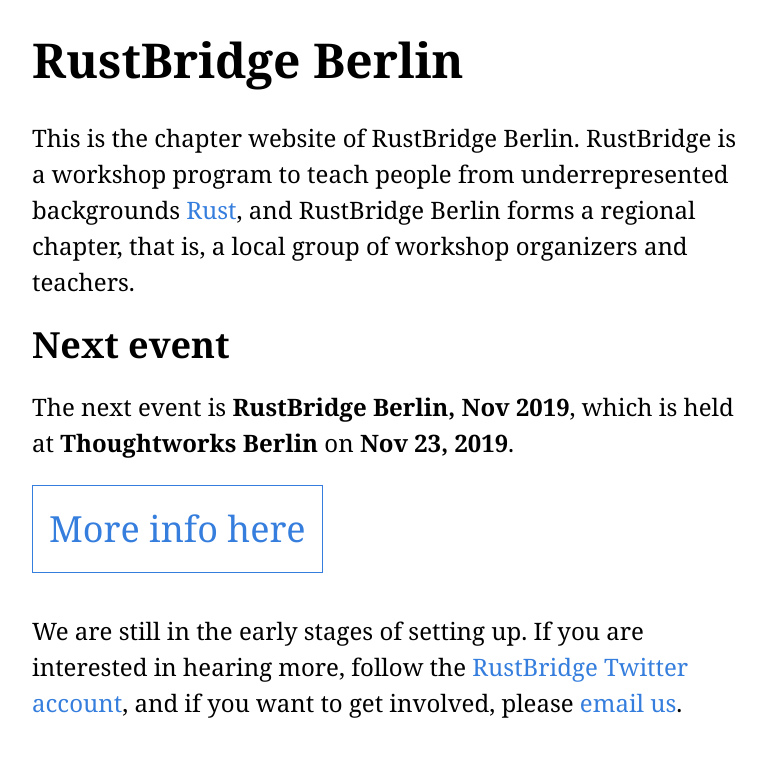
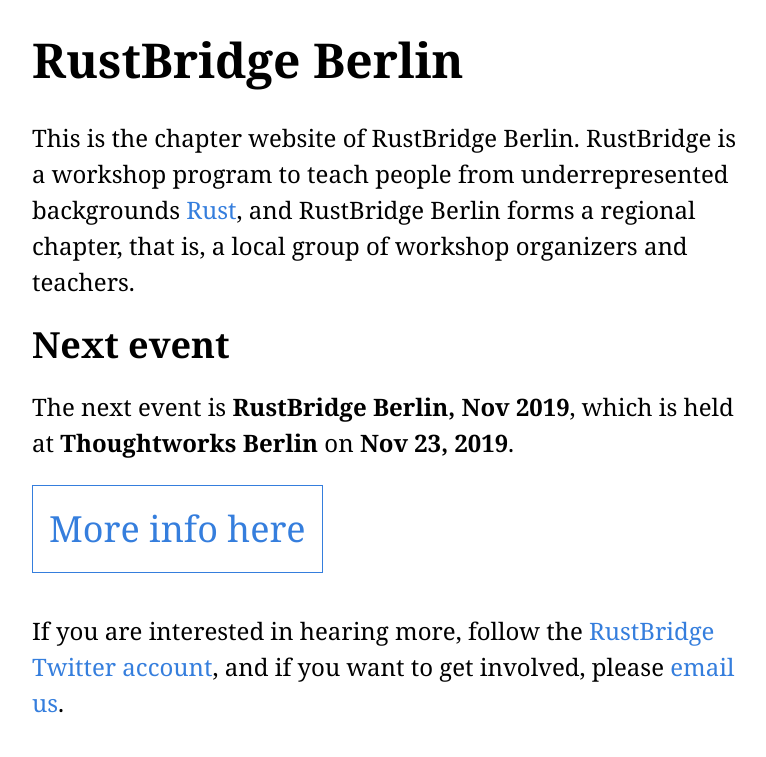
Before and after one commit to rustbridge/berlin, a Jekyll site: the page built from index.html, in a window 1280 px wide. Shown: the top 757 px of the page, without its empty margins (104-870 px from the left). Built offline with Jekyll 4.4.1, drawn with Linux system fonts in a browser that asks for light colours; nearby versions of some CDN libraries.

Commit message:
Remove 'early phases' wording

```diff
--- a/index.html
+++ b/index.html
@@ -23,7 +23,7 @@
 </a>
 
 <p class="lh-copy f3 measure athelas">
-    We are still in the early stages of setting up. If you are interested in hearing more, follow the
+    If you are interested in hearing more, follow the
     <a href="https://twitter.com/rustbridge" class="link blue">RustBridge Twitter account</a>, and
     if you want to get involved, please <a href="mailto:berlin@rustbridge.com" class="link blue">email us</a>.
 </p>
```
